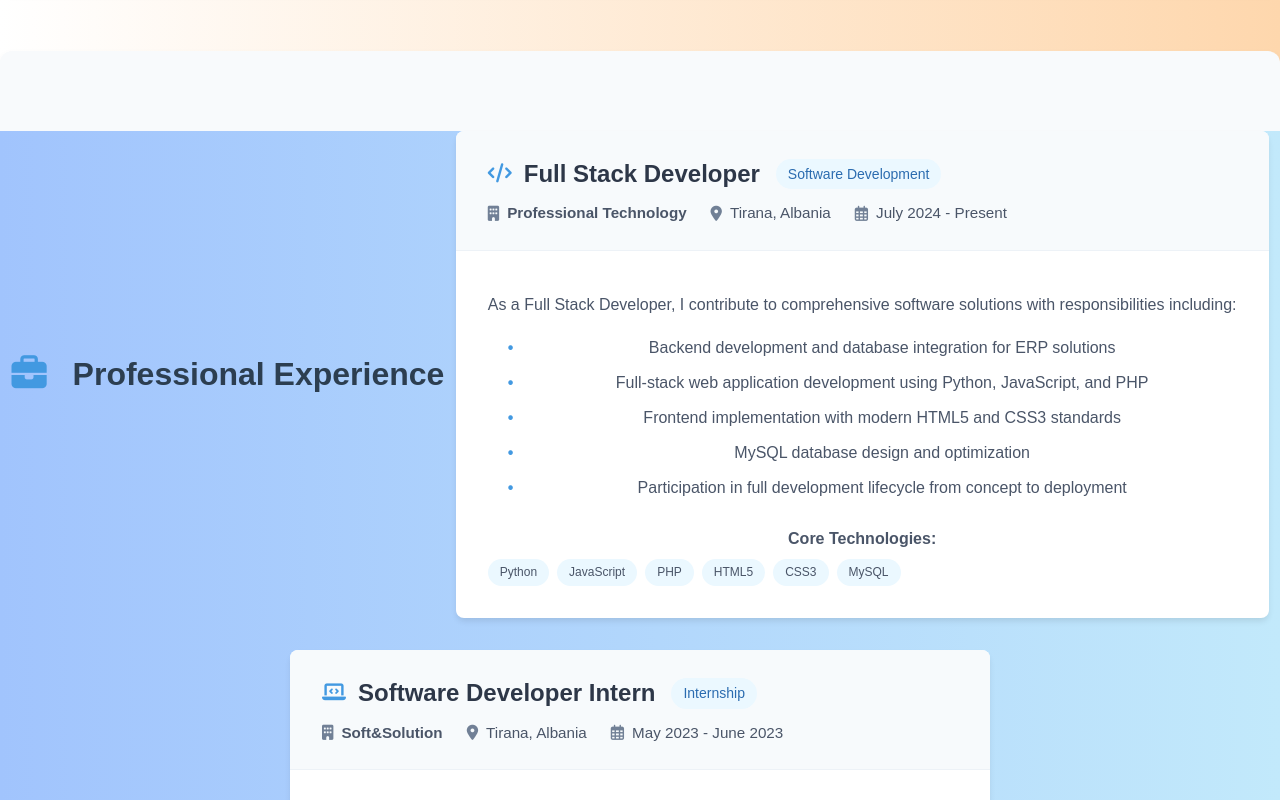
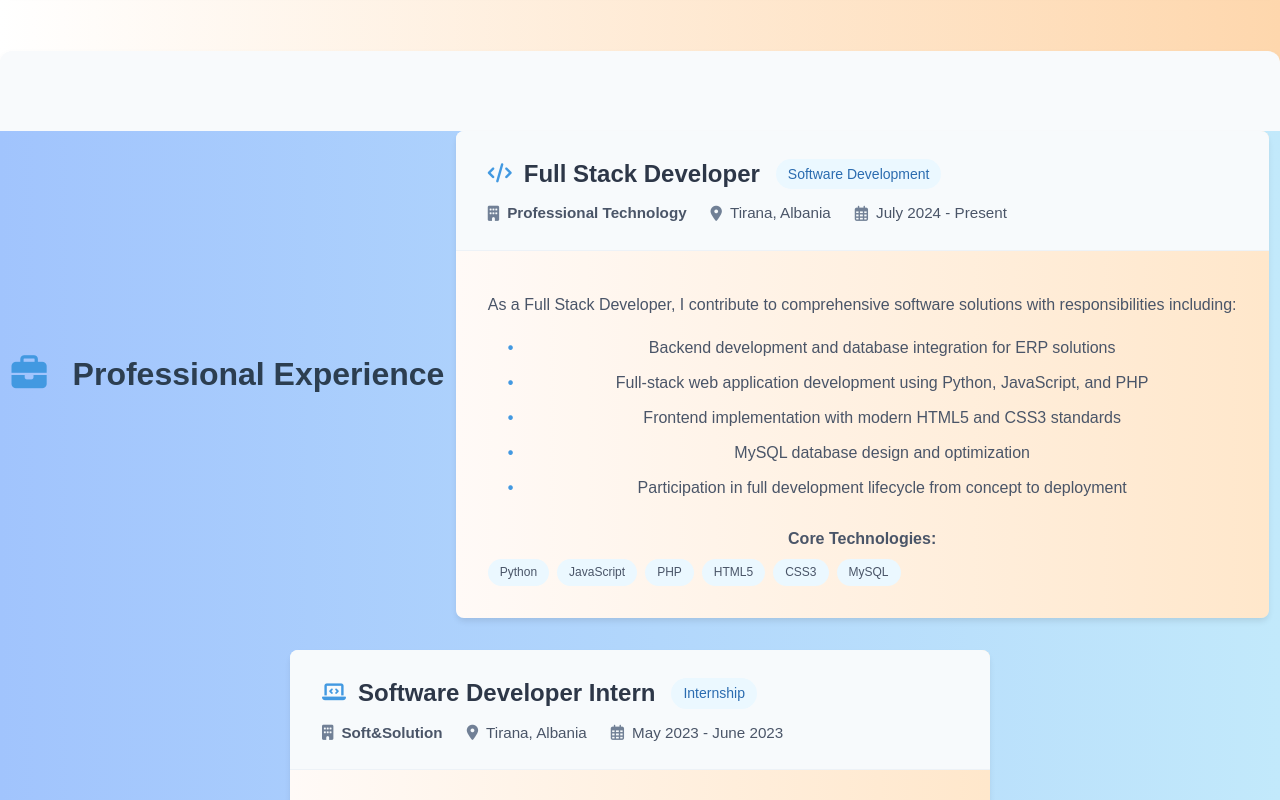
Before and after one commit to Ale2sandra/Portofolio, a plain HTML site: page index.html in a window 1280 px wide. Shown: the part 1420-2220 px from the top of the page. Drawn offline with nearby package versions, Linux system fonts and the light colour scheme.

Commit message:
Update style.css

```diff
--- a/style.css
+++ b/style.css
@@ -382,7 +382,7 @@ ul {
 
 /* Experience Card Styling */
 .experience-card {
-    background: white;
+    background: linear-gradient(to right, #fffaf7, #ffe7cb);
     border-radius: 0.5rem;
     box-shadow: 0 4px 6px -1px rgba(0, 0, 0, 0.1);
     margin-bottom: 2rem;
```
